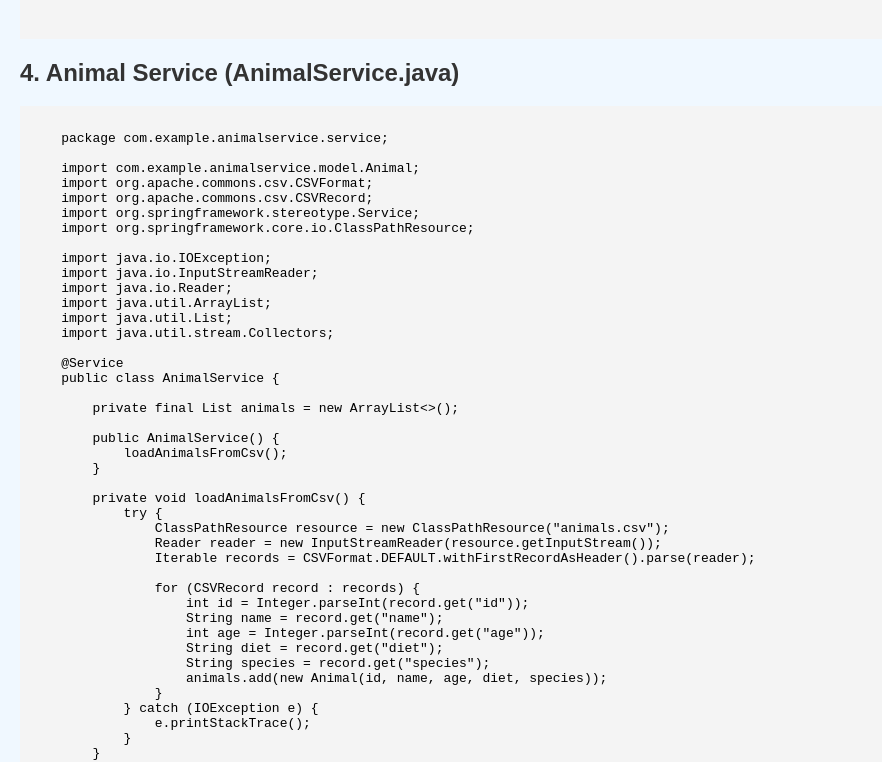
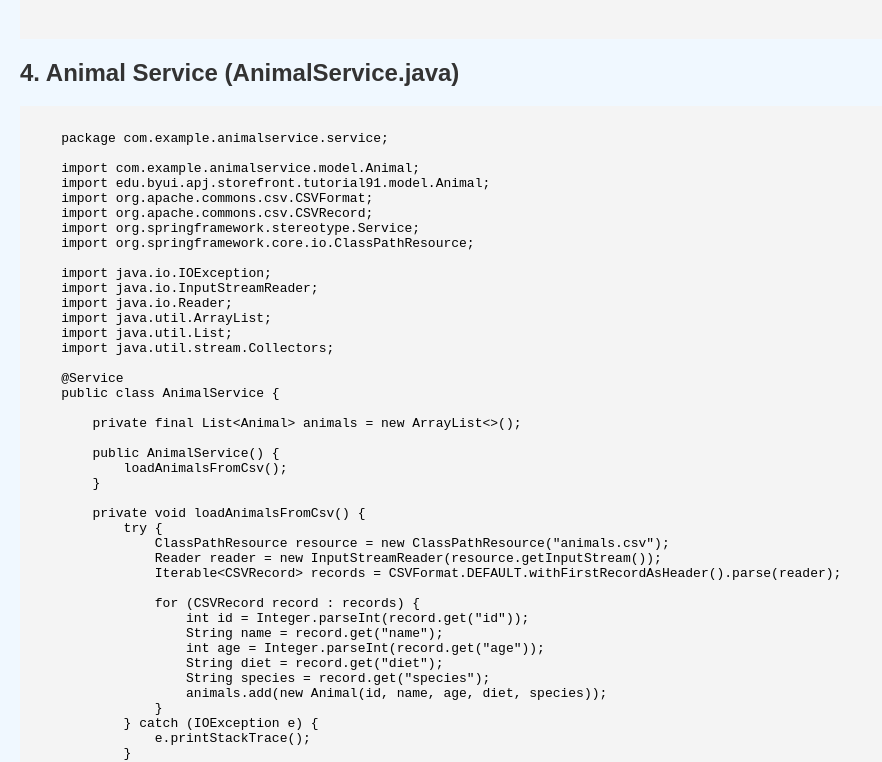
Before and after one commit to qrbriggs-byui/apj-files, a plain HTML site: page tutorials/tutorial9-1.html in a window 1280 px wide. Shown: the part 1985-2747 px from the top of the page, without its empty margins (0-882 px from the left). Drawn offline with Linux system fonts and the light colour scheme.

Commit message:
Escaped some HTML stuff

```diff
--- a/tutorials/tutorial9-1.html
+++ b/tutorials/tutorial9-1.html
@@ -178,6 +178,7 @@ animal-service/
     package com.example.animalservice.service;
 
     import com.example.animalservice.model.Animal;
+    import edu.byui.apj.storefront.tutorial91.model.Animal;
     import org.apache.commons.csv.CSVFormat;
     import org.apache.commons.csv.CSVRecord;
     import org.springframework.stereotype.Service;
@@ -193,7 +194,7 @@ animal-service/
     @Service
     public class AnimalService {
 
-        private final List<Animal> animals = new ArrayList<>();
+        private final List&lt;Animal&gt; animals = new ArrayList&lt;&gt;();
 
         public AnimalService() {
             loadAnimalsFromCsv();
@@ -203,7 +204,7 @@ animal-service/
             try {
                 ClassPathResource resource = new ClassPathResource("animals.csv");
                 Reader reader = new InputStreamReader(resource.getInputStream());
-                Iterable<CSVRecord> records = CSVFormat.DEFAULT.withFirstRecordAsHeader().parse(reader);
+                Iterable&lt;CSVRecord&gt; records = CSVFormat.DEFAULT.withFirstRecordAsHeader().parse(reader);
 
                 for (CSVRecord record : records) {
                     int id = Integer.parseInt(record.get("id"));
@@ -218,7 +219,7 @@ animal-service/
             }
         }
 
-        public List<Animal> getAllAnimals() {
+        public List getAllAnimals() {
             return animals;
         }
 
@@ -226,11 +227,11 @@ animal-service/
             return animals.stream().filter(animal -> animal.getId() == id).findFirst().orElse(null);
         }
 
-        public List<Animal> getAnimalsByDiet(String diet) {
+        public List getAnimalsByDiet(String diet) {
             return animals.stream().filter(animal -> animal.getDiet().equalsIgnoreCase(diet)).collect(Collectors.toList());
         }
 
-        public List<Animal> searchAnimalsByName(String name) {
+        public List searchAnimalsByName(String name) {
             return animals.stream().filter(animal -> animal.getName().toLowerCase().contains(name.toLowerCase())).collect(Collectors.toList());
         }
 
@@ -268,7 +269,7 @@ animal-service/
         private AnimalService animalService;
 
         @GetMapping
-        public List<Animal> getAllAnimals() {
+        public List&lt;Animal&gt; getAllAnimals() {
             return animalService.getAllAnimals();
         }
 
@@ -278,12 +279,12 @@ animal-service/
         }
 
         @GetMapping("/diet/{diet}")
-        public List<Animal> getAnimalsByDiet(@PathVariable String diet) {
+        public List&lt;Animal&gt; getAnimalsByDiet(@PathVariable String diet) {
             return animalService.getAnimalsByDiet(diet);
         }
 
         @GetMapping("/search")
-        public List<Animal> searchAnimalsByName(@RequestParam String name) {
+        public List&lt;Animal&gt; searchAnimalsByName(@RequestParam String name) {
             return animalService.searchAnimalsByName(name);
         }
 
```
